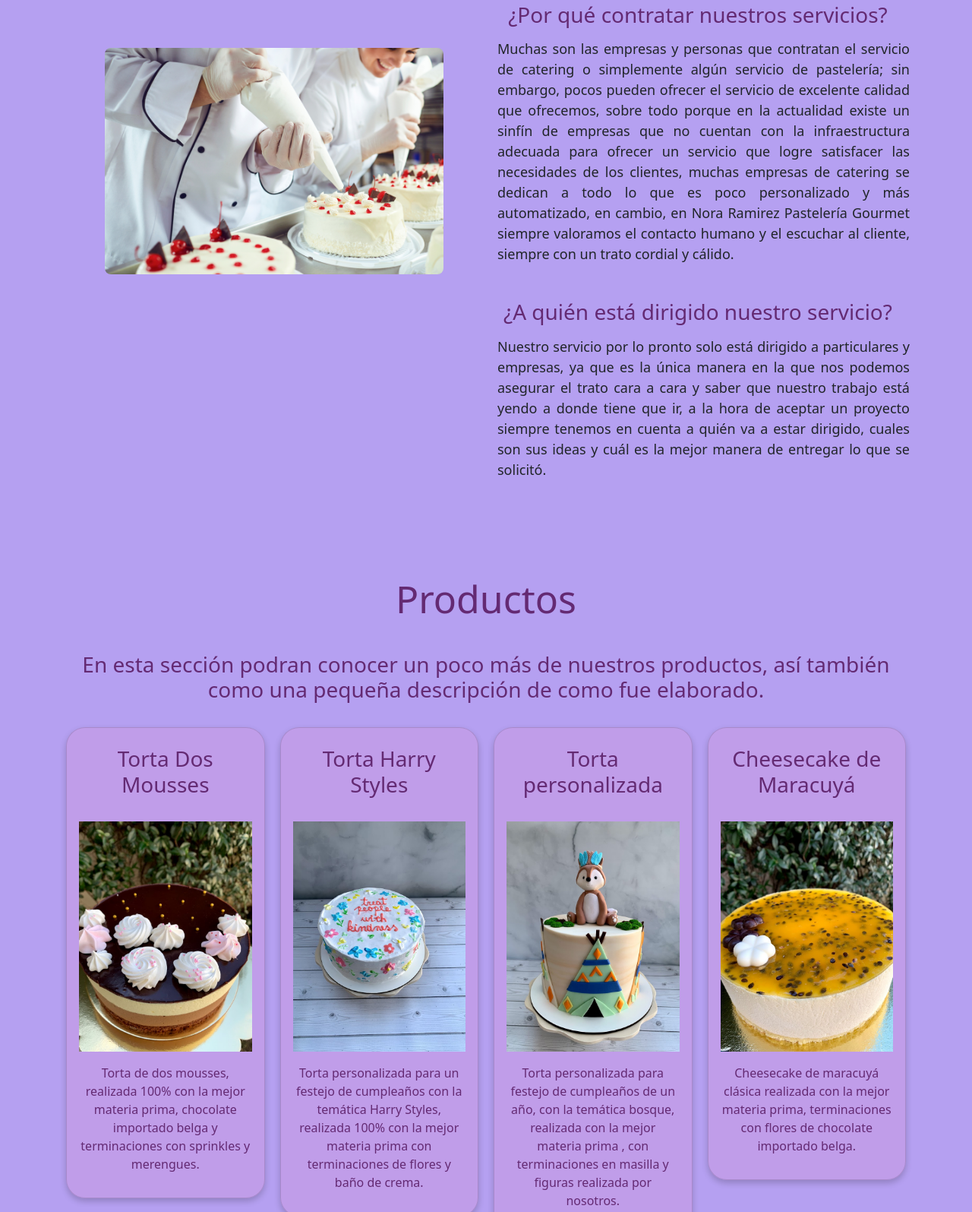
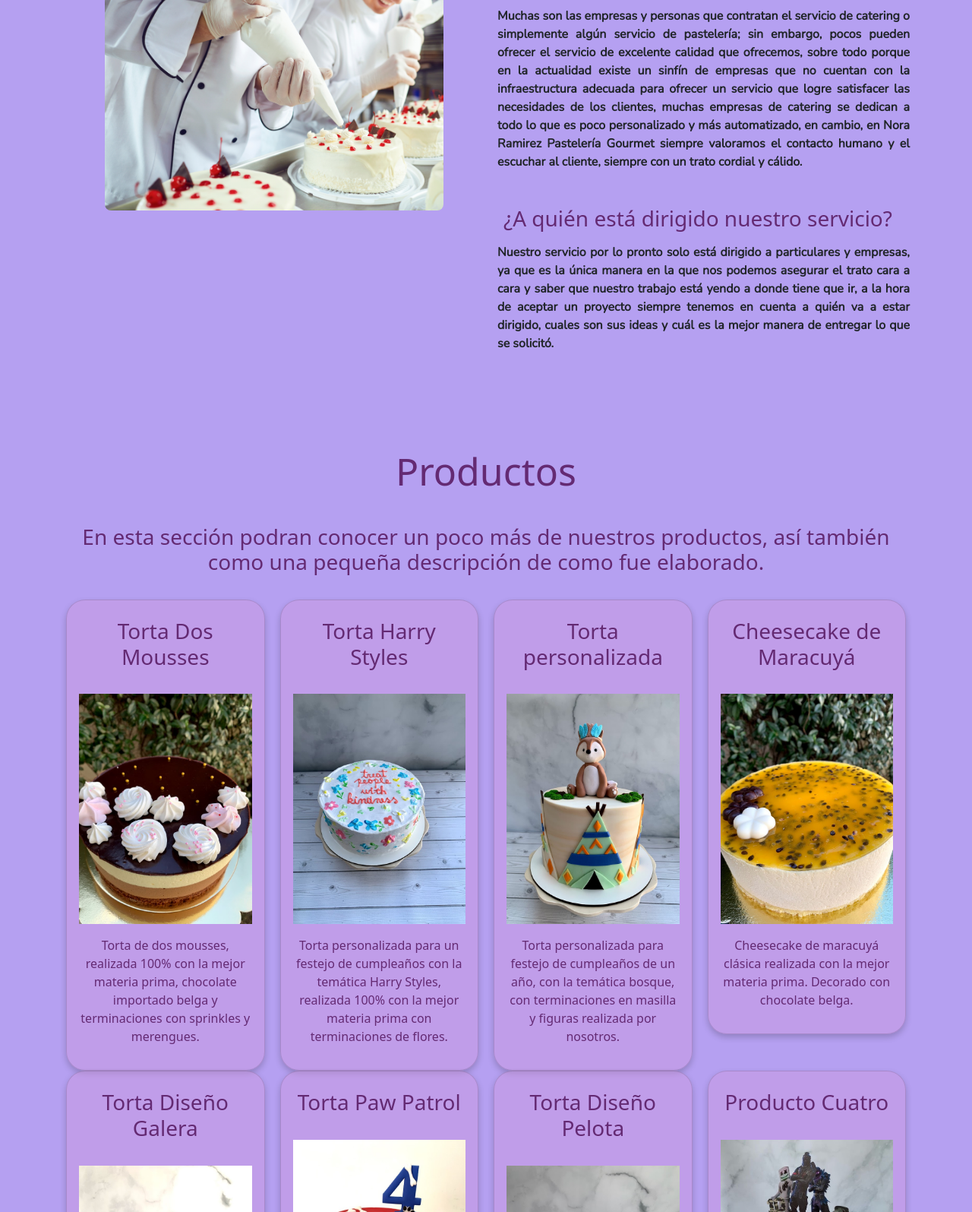
Before and after one commit to sinardimatias/NR-pasteleria, a website: page index.html in a window 1280 px wide. Shown: the part 1564-3159 px from the top of the page at 76% size. Drawn offline with nearby package versions, Linux system fonts and the light colour scheme.

Commit message:
Ultimos retoques a la fuente de los textos, se agregó Nunito como font principal para los textos en distintas secciones

```diff
--- a/index.html
+++ b/index.html
@@ -181,7 +181,7 @@
                         <h3>Torta Harry Styles</h3>
                         <img class="imagen-productos" src="/images/productos/Torta 2.jpg"
                             alt="Una imagen de una torta con inspiración en el cantante Harry Styles realizada por nosotros">
-                        <p>Torta personalizada para un festejo de cumpleaños con la temática Harry Styles, realizada 100% con la mejor materia prima con terminaciones de flores y baño de crema.</p>
+                        <p>Torta personalizada para un festejo de cumpleaños con la temática Harry Styles, realizada 100% con la mejor materia prima con terminaciones de flores.</p>
                     </div>
                 </div>
 
@@ -190,7 +190,7 @@
                         <h3>Torta personalizada</h3>
                         <img class="imagen-productos" src="/images/productos/Torta 3.jpg"
                             alt="Una imagen de una torta decorada para un festejo de un primer año realizada por nosotros,">
-                        <p>Torta personalizada para festejo de cumpleaños de un año, con la temática bosque, realizada con la mejor materia prima , con terminaciones en masilla y figuras realizada por nosotros.
+                        <p>Torta personalizada para festejo de cumpleaños de un año, con la temática bosque, con terminaciones en masilla y figuras realizada por nosotros.
                         </p>
                     </div>
                 </div>
@@ -199,7 +199,7 @@
                         <h3>Cheesecake de Maracuyá</h3>
                         <img class="imagen-productos" src="/images/productos/Cheesecake maracuyá.jpg"
                             alt="Una imagen de un cheesecake de Maracuyá, elaborado 100% por nosotros.">
-                        <p>Cheesecake de maracuyá clásica realizada con la mejor materia prima, terminaciones con flores de chocolate importado belga.
+                        <p>Cheesecake de maracuyá clásica realizada con la mejor materia prima. Decorado con chocolate belga.
                         </p>
                     </div>
                 </div>
@@ -209,7 +209,7 @@
                         <img class="imagen-productos" src="/images/productos/Torta Galera.jpg"
                             alt="Una imagen de una torta decorada con foma de galera, para el cumpleaños de un cliente.">
                         <p>Torta con temática galera, realizada con la mejor materia prima.
-                            posee un centro de dulce de leche y unas terminaciones de glaseado alemán.
+                            posee un centro de dulce de leche y  glaseado alemán.
                         </p>
                     </div>
                 </div>
--- a/scss/components/_main.scss
+++ b/scss/components/_main.scss
@@ -1,3 +1,6 @@
+@import url('https://fonts.googleapis.com/css2?family=Nunito:wght@300&display=swap');
+
+
 body {
     margin: 0;
     padding: 0;
@@ -55,8 +58,11 @@ body {
                 }
 
                 p {
-                    @include textos (18px, center);
+                    @include textos (1rem, center);
                     text-align: justify;
+                    font-family: 'Nunito', sans-serif;
+                    font-weight: bolder;
+
                 }
 
             }
@@ -97,23 +103,27 @@ body {
 
         .card {
             box-shadow: 0 4px 8px 0 rgba(0, 0, 0, 0.2);
-            padding: 16px;
+            padding: 1rem;
             text-align: center;
-            background-color: #cb9ae07c;
+            background-color: rgba(203, 154, 224, 0.486);
             border-radius: 25px;
 
             &:hover {
 
                 //voy a dejar esto para cuando lo vaya a usar//
+
                 transition: none;
                 transform: scale(125%);
                 z-index: 1000; //para que las cards queden adelante y se superpongan//
+                background-color: rgba(203, 154, 224, 0.486) solid;
+                ;
 
             }
 
             p {
                 text-align: center;
                 margin-top: 1rem;
+                margin-bottom: 1rem;
                 color: $color-texto
             }
 
@@ -173,6 +183,7 @@ body {
             padding: auto;
             color: $color-texto;
             padding-bottom: 2rem;
+            font-family: 'Nunito', sans-serif;
         }
 
         .mapa-de-entrega {
```
Also changed, not shown: css/style.css, 1 other file.
